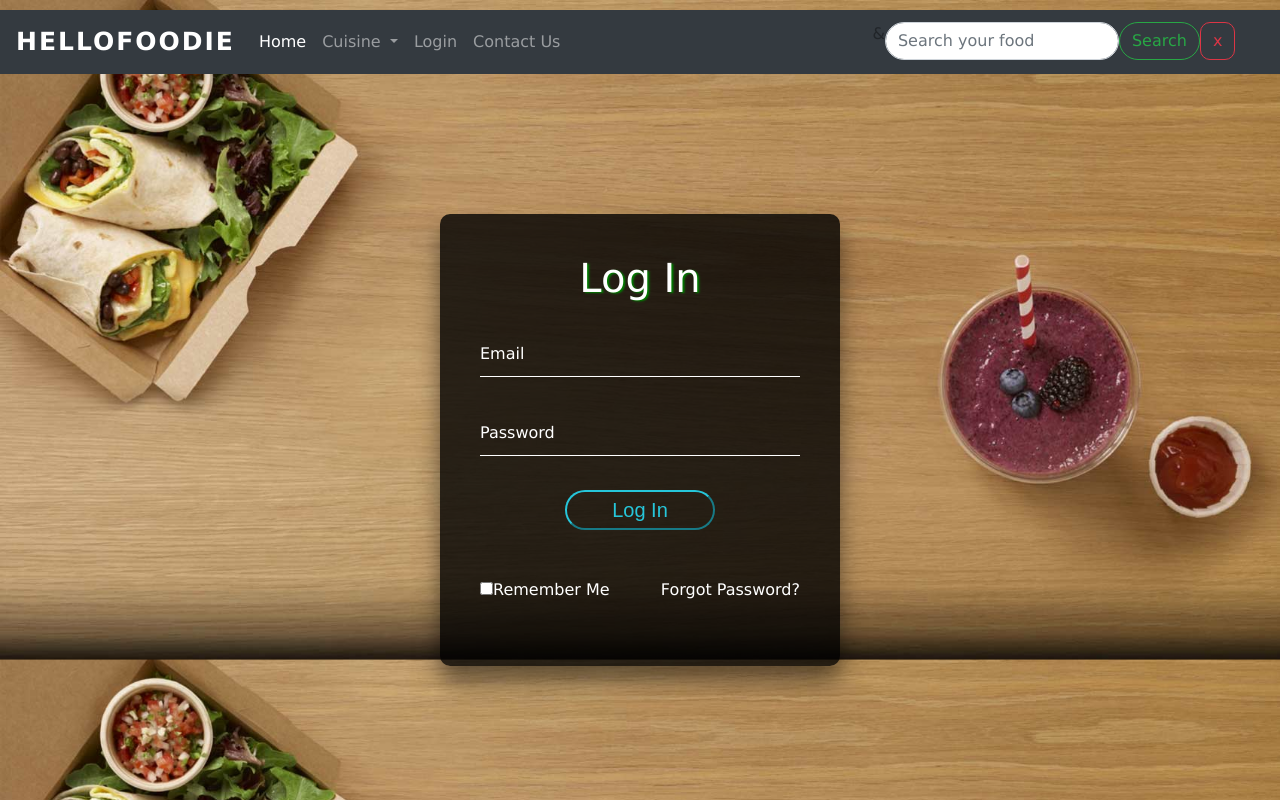
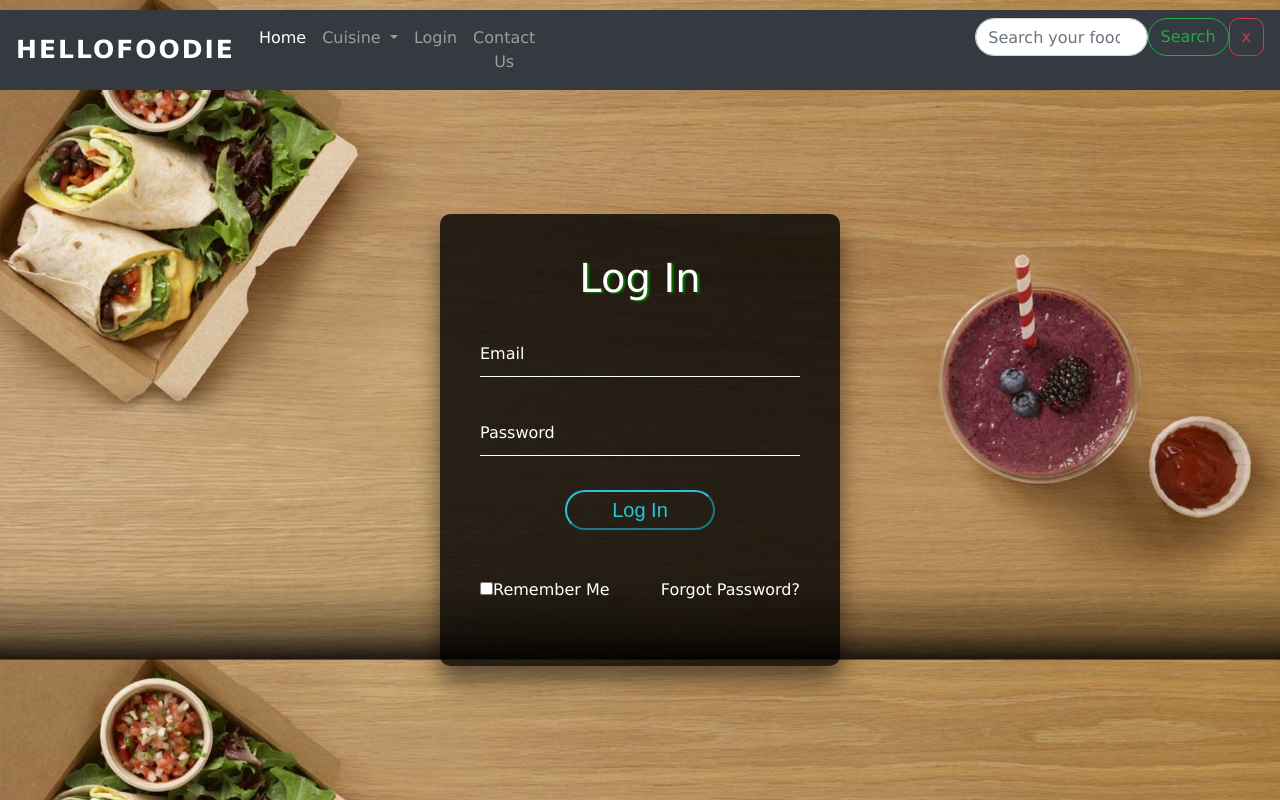
Before and after one commit to Yogesh0102/assessment-project, a plain HTML site: page login.html in a window 1280 px wide. Drawn offline with nearby package versions, Linux system fonts and the light colour scheme.

Commit message:
Update login.html

```diff
--- a/login.html
+++ b/login.html
@@ -229,7 +229,7 @@
         <li class="nav-item">
           <a class="nav-link" href="./feedback.html">Contact Us</a>
         </li>
-        &emsp;&emsp;&emsp;&emsp;&emsp;&emsp;&emsp;&emsp;&emsp;&emsp;&emsp;&emsp;&emsp;&emsp;&emsp;&emsp;&emsp;&emsp;&emsp;&
+        &emsp;&emsp;&emsp;&emsp;&emsp;&emsp;&emsp;&emsp;&emsp;&emsp;&emsp;&emsp;&emsp;&emsp;&emsp;&emsp;&emsp;&emsp;&emsp;&emsp;&emsp;&emsp;&emsp;&emsp;&emsp;&emsp;&emsp;
         <li class="nav-item">
           <input class="form-control mr-sm-2" type="search" placeholder="Search your food" aria-label="Search"
           id="search-input">
```
